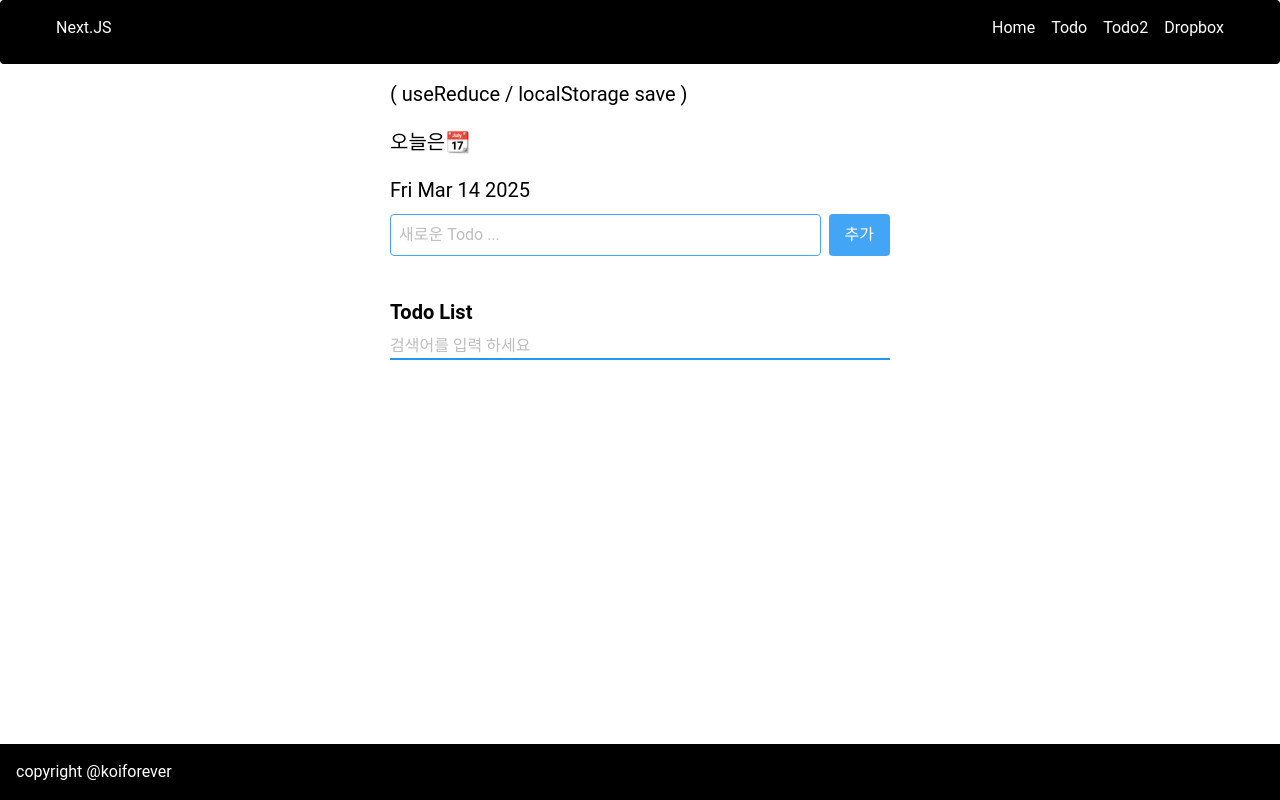
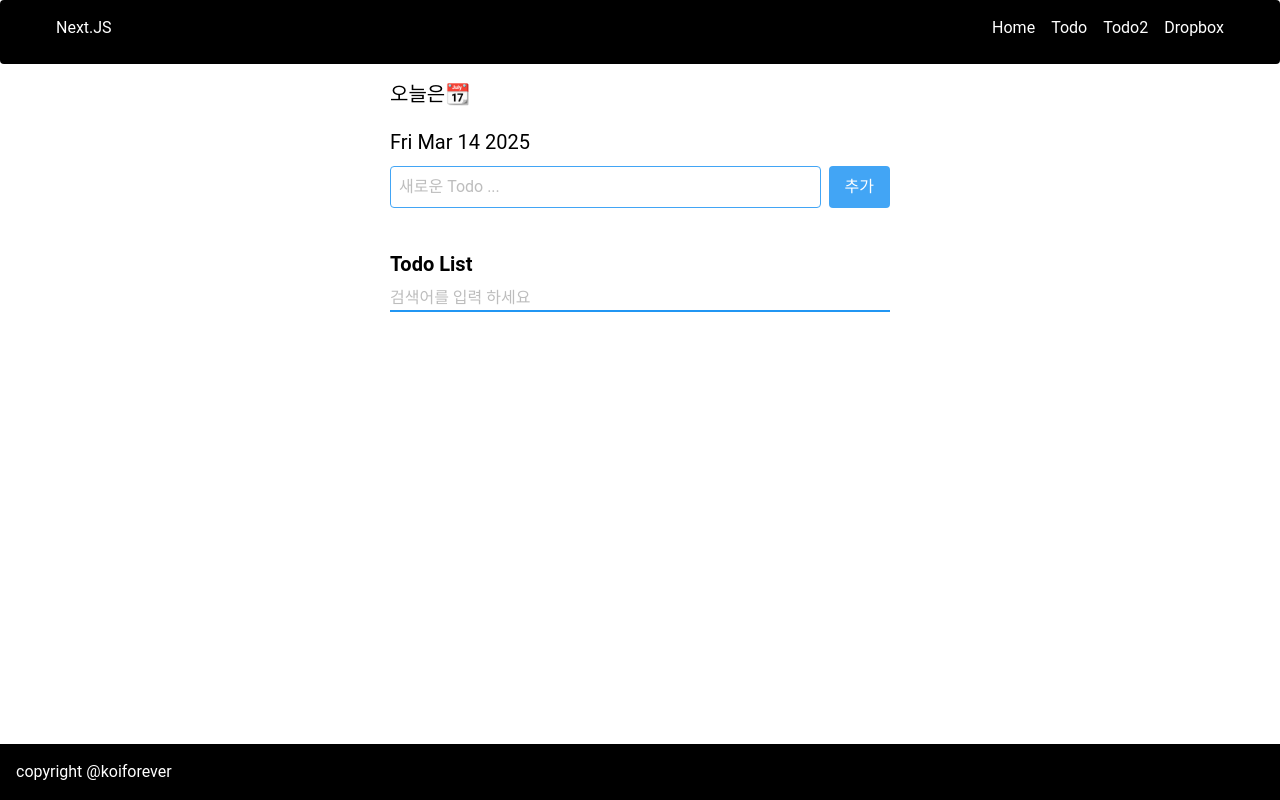
Before and after one commit to yjkim0526/nextjs-supabase-new, a Next.js app: page /todolist2 in a window 1280 px wide. Built offline with nearby package versions, Linux system fonts and the light colour scheme.

Commit message:
memo edit

```diff
--- a/components/todo_reduce/Header.jsx
+++ b/components/todo_reduce/Header.jsx
@@ -3,7 +3,6 @@ import React from "react";
 function Header() {
   return (
     <div className="text-xl flex flex-col gap-5">
-      <h2>( useReduce / localStorage save )</h2>
       <h3>오늘은📆</h3>
       <h1>{new Date().toDateString()}</h1>
     </div>
```
